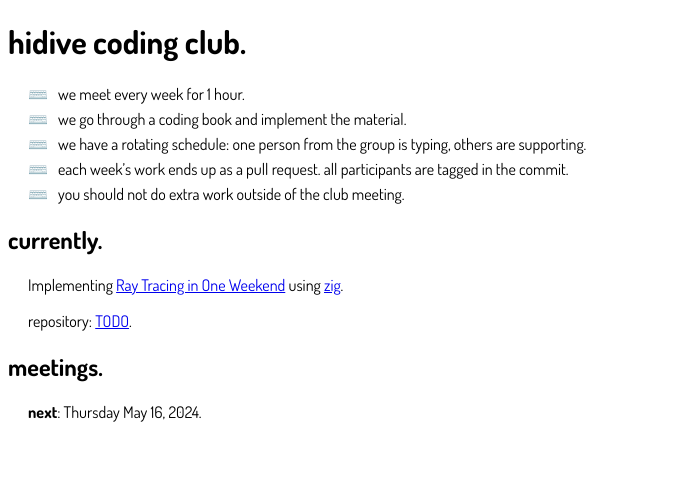
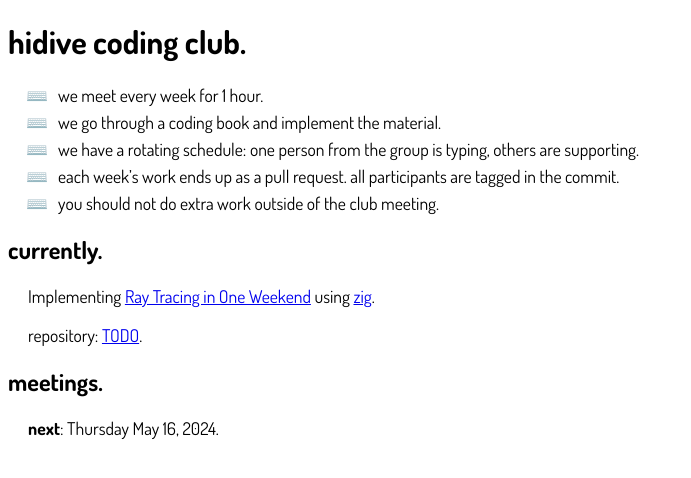
Before and after one commit to dvdkouril/dvdkouril.github.io, a SvelteKit app: page /hdvcc in a window 1280 px wide. Shown: the top 478 px of the page, without its empty margins (0-691 px from the left). Built offline with nearby package versions, Linux system fonts and the light colour scheme.

Commit message:
font size

```diff
--- a/src/routes/hdvcc/+page.svelte
+++ b/src/routes/hdvcc/+page.svelte
@@ -31,6 +31,9 @@
 * {
 	font-family: "Dosis", sans-serif;
 }
+p, ul {
+	font-size: 1.1em;
+}
 p {
 	margin-left: 20px;
 }
```
